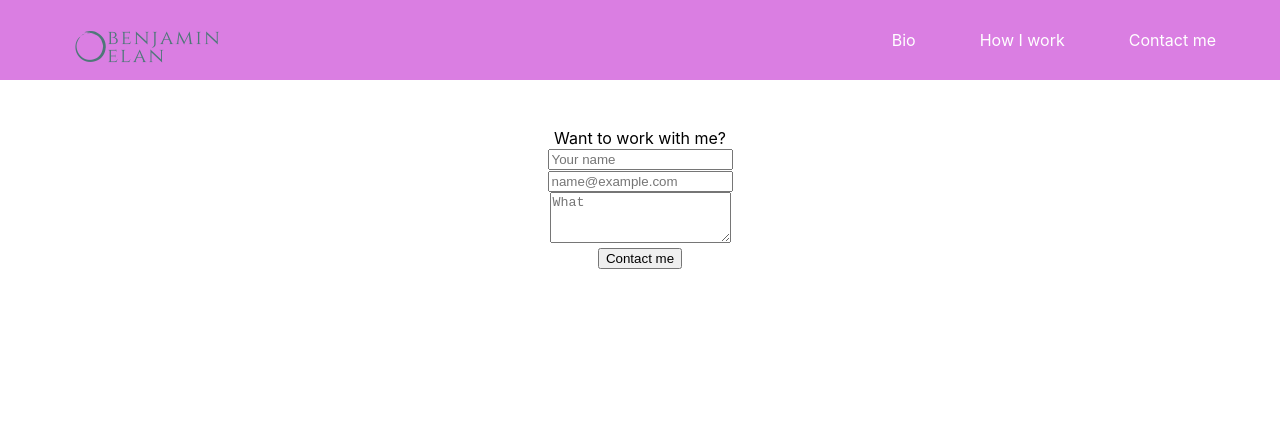
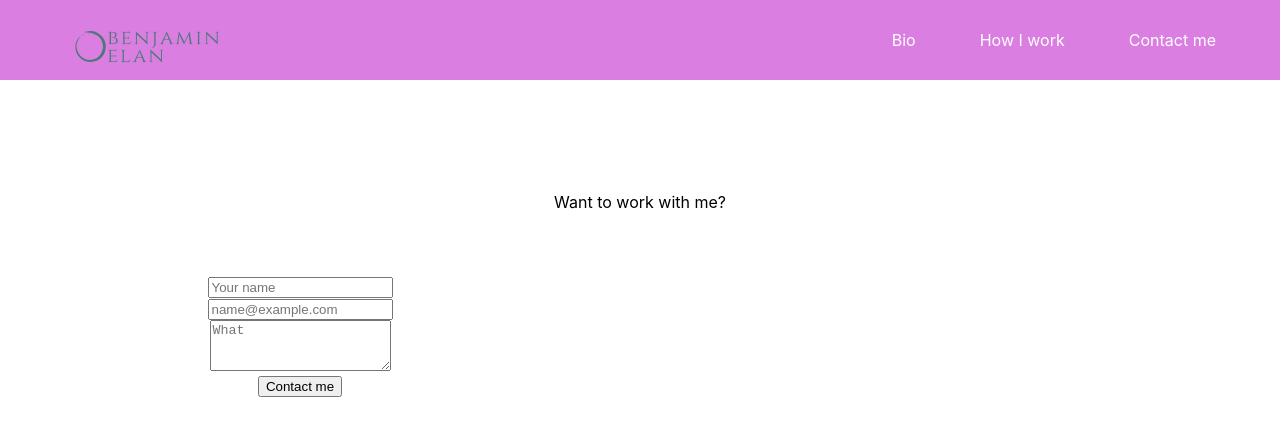
Before and after one commit to federerkristijan/businesscard-ben, a React (Create React App) app: page /contact in a window 1280 px wide. Shown: the top 436 px of the page. Built offline with nearby package versions, Linux system fonts and the light colour scheme.

Commit message:
removed flex from contact

```diff
--- a/src/views/Contact/Contact.css
+++ b/src/views/Contact/Contact.css
@@ -1,7 +1,11 @@
 .contact {
-  display: flex;
-  justify-content: center;
-  flex-direction: column;
-  align-items: center;
   padding-top: 3rem;
 }
+
+.title {
+  padding: 4rem;
+}
+
+.form {
+  max-width: 600px;
+}
```
